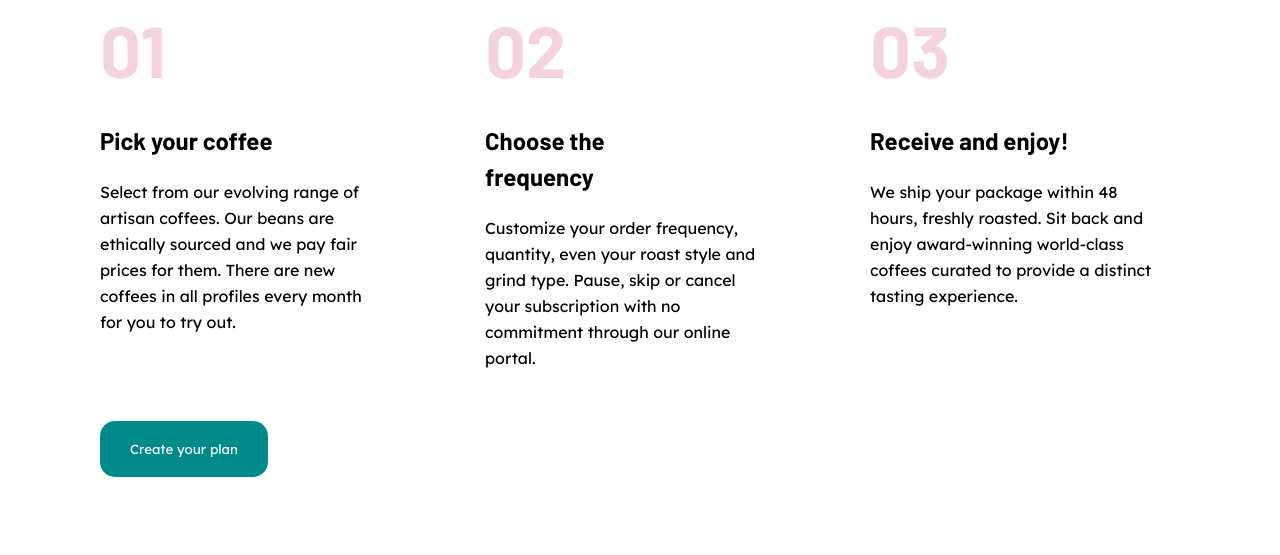
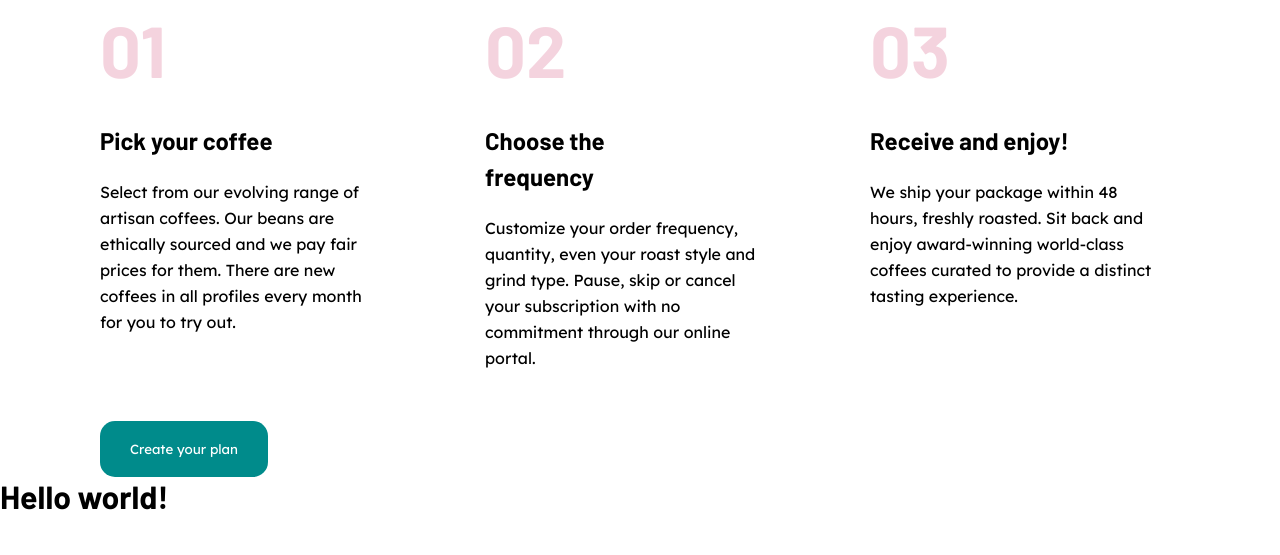
Before and after one commit to umar-nike/Roaster, a plain HTML site: page index.html in a window 1280 px wide. Shown: the part 2336-2891 px from the top of the page. Drawn offline with Linux system fonts and the light colour scheme.

Commit message:
h1 heading added

```diff
--- a/index.html
+++ b/index.html
@@ -103,6 +103,11 @@
             <button class="btn-2">Create your plan</button>
         </section>
     </main>
+
+    <div class="container">
+        <h1>Hello world!</h1>
+    </div>
+
     <footer class="footer">
         <div class="footer-1">
             <img class="img-1" src="img/logo.svg" alt="">
```
